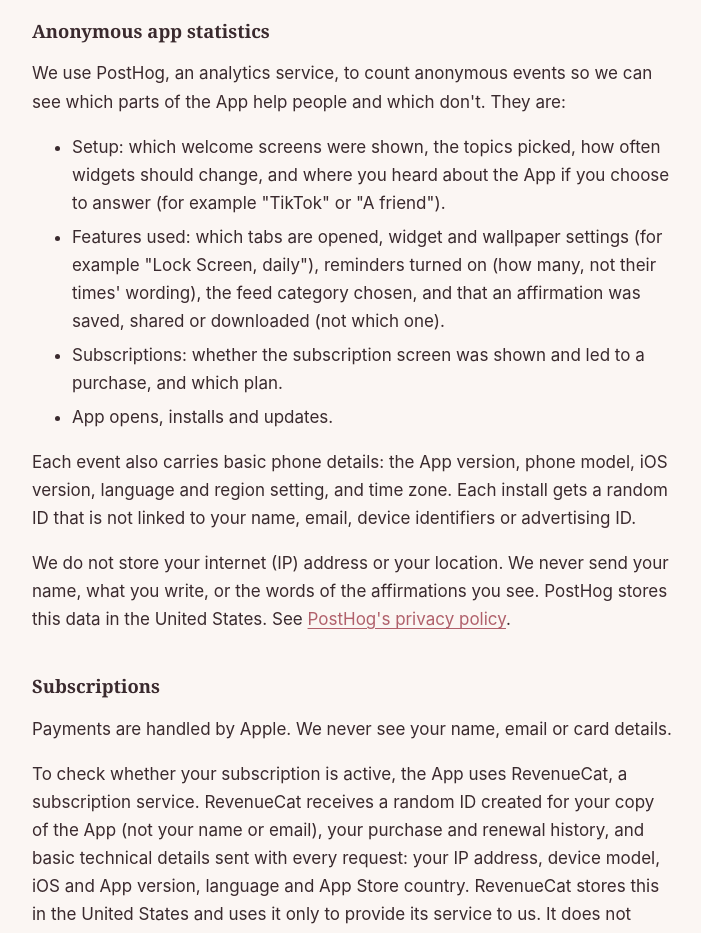
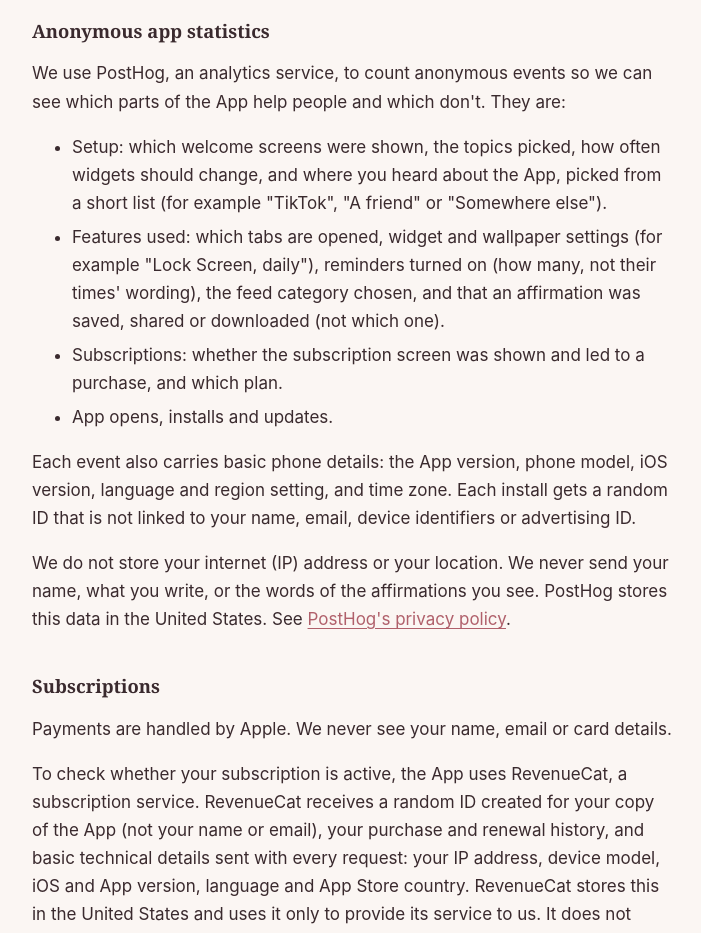
Before and after one commit to narrowgate-app/morningharborstudios.com, a plain HTML site: page affirmosa/privacy.html in a window 1280 px wide. Shown: the part 1340-2273 px from the top of the page, without its empty margins (288-989 px from the left). Drawn offline with Linux system fonts and the light colour scheme.

Commit message:
Privacy: the 'where did you hear about us' answer is picked from a short list

```diff
--- a/affirmosa/privacy.html
+++ b/affirmosa/privacy.html
@@ -52,7 +52,7 @@ footer{margin-top:4em;padding-top:16px;border-top:1px solid var(--line);font-siz
 <h2>Anonymous app statistics</h2>
 <p>We use PostHog, an analytics service, to count anonymous events so we can see which parts of the App help people and which don't. They are:</p>
 <ul>
-<li>Setup: which welcome screens were shown, the topics picked, how often widgets should change, and where you heard about the App if you choose to answer (for example "TikTok" or "A friend").</li>
+<li>Setup: which welcome screens were shown, the topics picked, how often widgets should change, and where you heard about the App, picked from a short list (for example "TikTok", "A friend" or "Somewhere else").</li>
 <li>Features used: which tabs are opened, widget and wallpaper settings (for example "Lock Screen, daily"), reminders turned on (how many, not their times' wording), the feed category chosen, and that an affirmation was saved, shared or downloaded (not which one).</li>
 <li>Subscriptions: whether the subscription screen was shown and led to a purchase, and which plan.</li>
 <li>App opens, installs and updates.</li>
```
